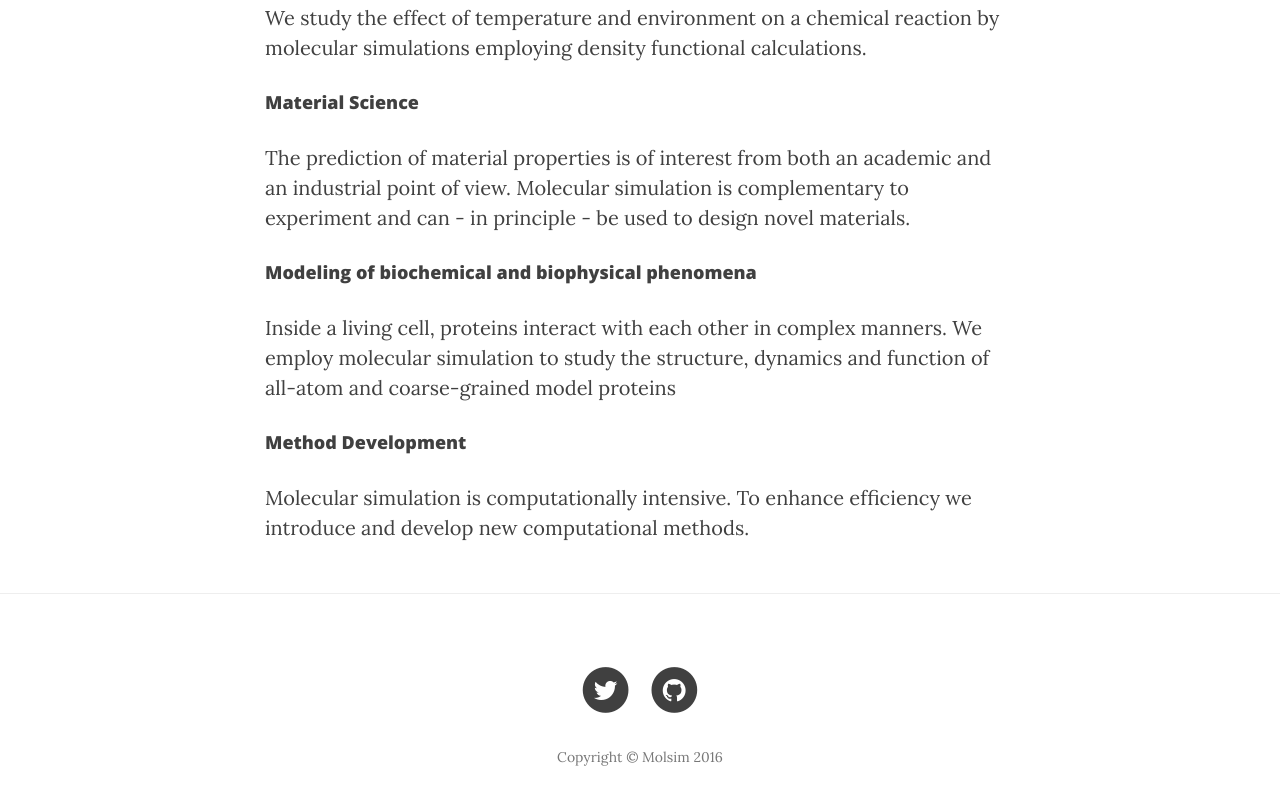
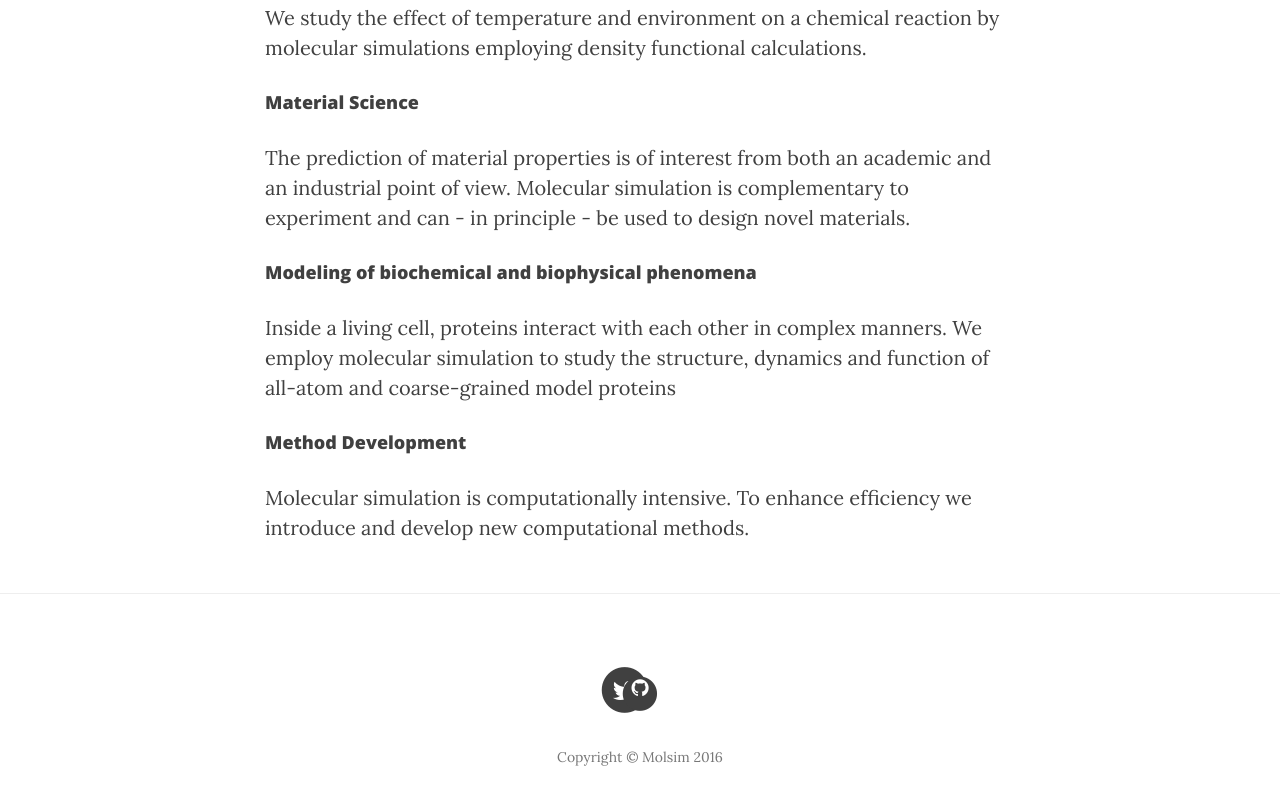
Before and after one commit to nitishg91/nitishg91.github.io, a plain HTML site: page research.html in a window 1280 px wide. Shown: the part 871-1676 px from the top of the page. Drawn offline with nearby package versions, Linux system fonts and the light colour scheme.

Commit message:
glyphicon-teast

```diff
--- a/research.html
+++ b/research.html
@@ -136,7 +136,7 @@
                         </li> -->
                         <li>
                             <a href="https://github.com/nitishg91" target="_blank">
-                                <span class="fa-stack fa-lg">
+                                <span class="gylphicon glyphicon-music">
                                     <i class="fa fa-circle fa-stack-2x"></i>
                                     <i class="fa fa-github fa-stack-1x fa-inverse"></i>
                                 </span>
@@ -155,6 +155,8 @@
     <!-- Bootstrap Core JavaScript -->
     <script src="js/bootstrap.min.js"></script>
 
+
+
     <!-- Custom Theme JavaScript -->
     <script src="js/clean-blog.min.js"></script>
 </body>
```
